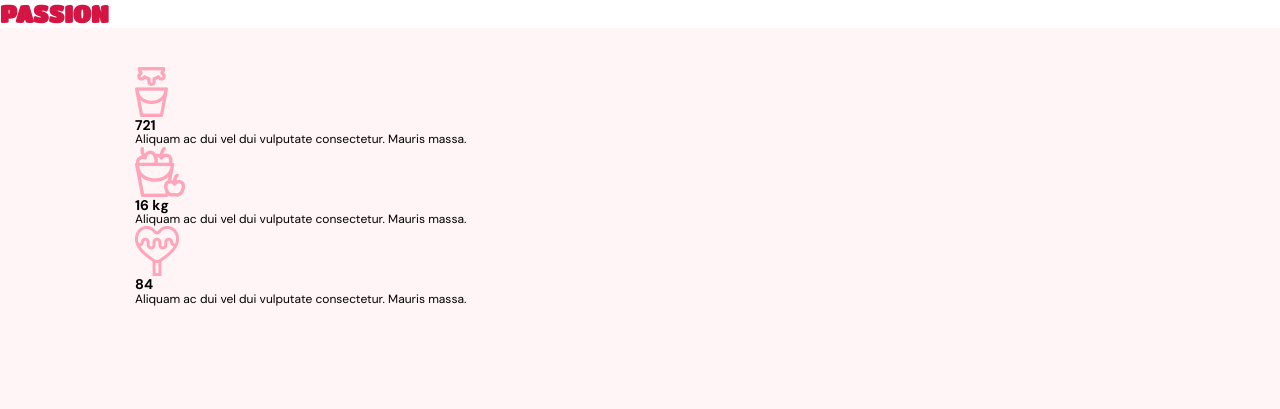
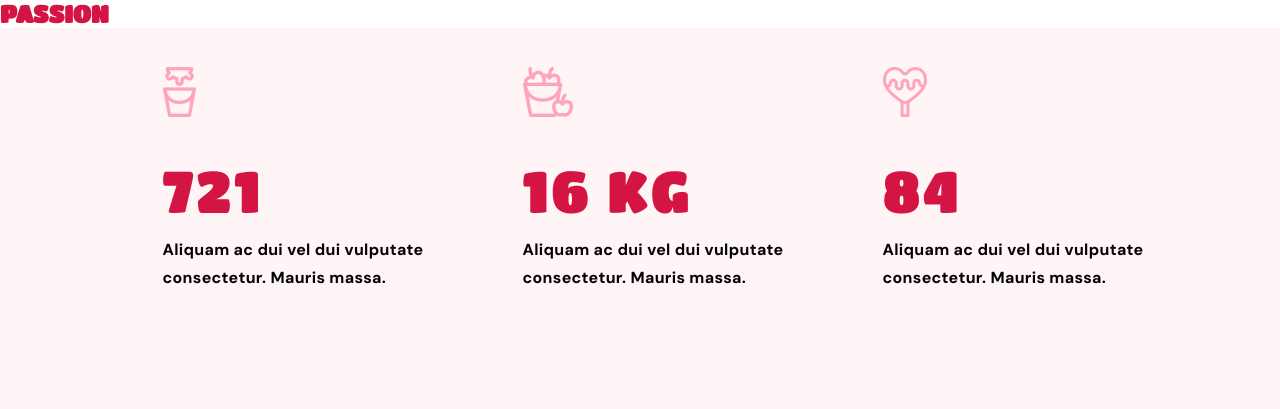
Before and after one commit to MonikaJablonska/ice-cream-5makers, a website built with Parcel: page src/index.html in a window 1280 px wide. Shown: the top 409 px of the page. Built offline with nearby package versions, Linux system fonts and the light colour scheme; files whose address does not match are found by name.

Commit message:
Added styles for advantages and gallery - finished
Versions desktop, mobile and tablet

```diff
--- a/src/partials/advantages.html
+++ b/src/partials/advantages.html
@@ -1,5 +1,6 @@
 <section class="advantages">
     <div class="container">
+        <h2 class="advantages__header">Advantages</h2>
        <ul class="advantages__list">
            <li class="advantages__item">
                <img class="advantages__img" src="..\src\images\Advantages\image1mobile.png">
--- a/src/partials/gallery.html
+++ b/src/partials/gallery.html
@@ -8,7 +8,7 @@
 										../src/images/Gallery/Gallery_1200.jpg
 									" media="(min-width: 768px)">
 								<source srcset="
-										../src/images/Gallery/Gallery_320.jpg
+										../src/images/Gallery/Gallery_768.jpg
 									" media="(min-width: 480px)">
             <img class="gallery__img" src="..\src\images\Gallery\Gallery_1200.jpg" alt="Gallery_of_photos">
         </picture>
--- a/src/sass/_advantages.scss
+++ b/src/sass/_advantages.scss
@@ -3,17 +3,120 @@
     padding-top: 39px;
     padding-bottom: 139px;
 
+    &__header {
+        display: none;
+    }
+
     &__list {
-        margin-left: 115px;
         list-style-type: none;
-        display: block;
+        display: grid;
         align-items: center;
         justify-content: center;
         gap: 30px;
         grid-template-columns: repeat(auto-fit, minmax(200px, 450px));
     }
+
    &__item {
+        max-width: 450px;
+    }
 
+    &__title {
+        font-family: 'Titan One';
+        font-style: normal;
+        font-weight: 400;
+        text-align: left;
+        letter-spacing: 0.04em;
+        text-transform: uppercase;
+        color: var(--accent-color);
+    }
 
+    &__description {
+        font-family: 'DM Sans';
+        font-style: normal;
+        font-weight: 700;
+        font-size: 16px;
+        line-height: 176%;
+        letter-spacing: 0.02em;
+        color: var(--text-dark-color)
     }
 }
+
+@media screen and (min-width: 320px) {
+    .advantages {
+        &__list {
+            grid-template-columns: repeat(auto-fit, minmax(230px, auto));
+        }
+
+        &__item {
+            max-width: 230px;
+        }
+
+        &__img {
+            padding-bottom: 26px;
+        }
+
+        &__title {
+            font-size: 36px;
+            line-height: 41px;
+            font-weight: 400;
+        }
+
+        &__description {
+            font-size: 12px;
+        }
+    }
+}
+
+@media screen and (min-width: 768px) {
+    .advantages {
+        &__list {
+            grid-template-columns: repeat(auto-fit, minmax(180px, auto));
+            gap: 60px;
+        }
+
+        &__item {
+            max-width: 180px;
+        }
+
+        &__img {
+            padding-bottom: 36px;
+        }
+
+        &__title {
+            font-size: 48px;
+            line-height: 55px;
+            padding-bottom: 13px;
+        }
+
+        &__description {
+            font-size: 14px;
+        }
+    }
+}
+
+@media screen and (min-width: 1200px) {
+    .advantages {
+        &__list {
+            grid-template-columns: repeat(auto-fit, minmax(230px, auto));
+            margin-left: 95px;
+            gap: 30px;
+        }
+
+        &__item {
+            max-width: 330px;
+        }
+
+        &__img {
+            padding-bottom: 40px;
+        }
+
+        &__title {
+            font-size: 58px;
+            line-height: 66px;
+        }
+
+        &__description {
+            font-size: 16px;
+        }
+    }
+}
--- a/src/sass/_gallery.scss
+++ b/src/sass/_gallery.scss
@@ -2,7 +2,6 @@
     position: relative;
     margin-right: auto;
     margin-left: auto;
-    margin-bottom: 123px;
     background-image: linear-gradient(
         to bottom,
         var(--background-light-color) 40%,
```
